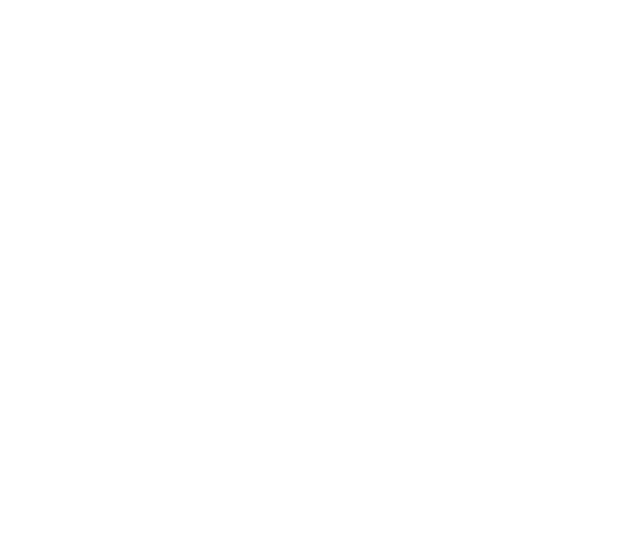
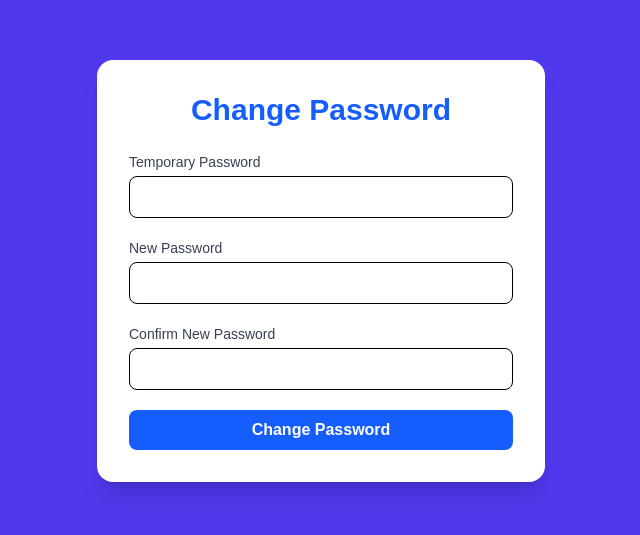
Before and after one commit to randiranirman/Learning-Management-System, a React (Vite) app in the folder frontend/: page /firstLogin in a window 1280 px wide. Before the commit this address had no page. Shown: the part 129-664 px from the top of the page, without its empty margins (319-959 px from the left). Built offline with nearby package versions, Linux system fonts and the light colour scheme.

Commit message:
fixed the first login

```diff
--- a/frontend/src/App.jsx
+++ b/frontend/src/App.jsx
@@ -17,11 +17,15 @@
 import TeacherAssignments from "./roles/teacher/TeacherPages/Assignments";
 import TeacherSettings from "./roles/teacher/TeacherPages/Settings";
 import EditProfile from "./roles/admin/AdminPages/EditProfile";
+import FirstLogin from "./pages/FirstLogin";
+import UnAuthorized from "./pages/UnAuthorized";
 
 const App = () => {
   return (
     <Routes>
       <Route path="/" element={<Login />} />
+      <Route path="/firstLogin" element={<FirstLogin />} />
+      <Route path="/unauthorized" element={<UnAuthorized />} />
 
       {/* Admin routes */}
       <Route path="/admin" element={<AdminLayout />}>
--- a/frontend/src/pages/FirstLogin.jsx
+++ b/frontend/src/pages/FirstLogin.jsx
@@ -1,32 +1,118 @@
-import React from 'react'
+import React, { useState, useEffect } from 'react';
+import { changeCredentials } from '../utils/authService';
 
 const FirstLogin = () => {
+  const [formDetails, setFormDetails] = useState({
+    tempPassword: '',
+    newPassword: '',
+    confirmPassword: '',
+  });
+
+  const [message, setMessage] = useState('');
+  const [loading, setLoading] = useState(false);
+  const [fadeIn, setFadeIn] = useState(false);
+
+  const username = localStorage.getItem("usernameFromToken");
+
+  useEffect(() => {
+    setTimeout(() => setFadeIn(true), 100);
+  }, []);
+
+  const handleChange = (e) => {
+    const { name, value } = e.target;
+    setFormDetails({ ...formDetails, [name]: value });
+  };
+
+  const handleSubmit = async (e) => {
+    e.preventDefault();
+
+    if (formDetails.newPassword !== formDetails.confirmPassword) {
+      setMessage('New passwords do not match.');
+      return;
+    }
+
+    setLoading(true);
+    setMessage('');
+
+    try {
+      const data = await changeCredentials(username, formDetails);
+      setMessage(data); // success message from backend
+    } catch (err) {
+      setMessage(err);
+    } finally {
+      setLoading(false);
+    }
+  };
+
   return (
+    <div className="flex items-center justify-center min-h-screen bg-primary px-4">
+      <div
+        className={`w-full max-w-md p-8 rounded-2xl shadow-xl bg-white transform transition-opacity duration-700 ease-in-out ${
+          fadeIn ? 'opacity-100 translate-y-0' : 'opacity-0 translate-y-4'
+        }`}
+      >
+        <h1 className="text-3xl font-bold text-center text-blue-600 mb-6">
+          Change Password
+        </h1>
 
-    <>
-            <div>
-                    <h1 className='font-semibold text-2xl'>Change Password</h1>
-                    <label>Temporary Password
-                        <input placeholder='Enter the temporary password' className='rounded-lg' type="text" />
+        <form onSubmit={handleSubmit} className="space-y-5">
+          <div>
+            <label className="block text-sm font-medium text-gray-700 mb-1">
+              Temporary Password
+            </label>
+            <input
+              type="password"
+              name="tempPassword"
+              value={formDetails.tempPassword}
+              onChange={handleChange}
+              className="w-full border rounded-lg px-4 py-2 focus:outline-none focus:ring-2 focus:ring-blue-500"
+              required
+            />
+          </div>
 
+          <div>
+            <label className="block text-sm font-medium text-gray-700 mb-1">
+              New Password
+            </label>
+            <input
+              type="password"
+              name="newPassword"
+              value={formDetails.newPassword}
+              onChange={handleChange}
+              className="w-full border rounded-lg px-4 py-2 focus:outline-none focus:ring-2 focus:ring-blue-500"
+              required
+            />
+          </div>
 
-                    </label>
-                    <label>New  Password
-                        <input placeholder='Enter the new password' className='rounded-lg' type="text" />
+          <div>
+            <label className="block text-sm font-medium text-gray-700 mb-1">
+              Confirm New Password
+            </label>
+            <input
+              type="password"
+              name="confirmPassword"
+              value={formDetails.confirmPassword}
+              onChange={handleChange}
+              className="w-full border rounded-lg px-4 py-2 focus:outline-none focus:ring-2 focus:ring-blue-500"
+              required
+            />
+          </div>
 
+          <button
+            type="submit"
+            disabled={loading}
+            className="w-full bg-blue-600 hover:bg-blue-700 text-white font-semibold py-2 px-4 rounded-lg transition duration-300"
+          >
+            {loading ? 'Updating...' : 'Change Password'}
+          </button>
+        </form>
 
+        {message && (
+          <p className="text-center mt-4 text-sm text-red-600">{message}</p>
+        )}
+      </div>
+    </div>
+  );
+};
 
-                    </label>
-                    <label>Confirm Password
-                        <input placeholder='Confirm Password' className='rounded-lg' type="text" />
-
-
-
-                    </label>
-
-            </div>
-    </>
-  )
-}
-
-export default FirstLogin
+export default FirstLogin;
--- a/frontend/src/pages/Login.jsx
+++ b/frontend/src/pages/Login.jsx
@@ -28,6 +28,13 @@
       const role = loginResponse;
 
       setUserRole(role);
+      const isFirstLogin = localStorage.getItem("isFirstLogin");
+      if( isFirstLogin === "true"){
+        navigate("/firstLogin");
+        return;
+
+      }
+
       if( role =="admin"){
         navigate("/admin");
       }else if ( role =="teacher"){
@@ -35,6 +42,7 @@
       } else if ( role =="student"){
         navigate("/student");
       } else {
+        navigate("/unauthorized")
           setError("Unauthorized ")
 
       }
--- a/frontend/src/utils/authService.js
+++ b/frontend/src/utils/authService.js
@@ -15,6 +15,11 @@
       const {accessToken,refreshToken}= response.data;
       const role = getRoleFromToken(accessToken);
       const id =  getIdFromToken(accessToken);
+      const usernameFromToken = getUserNameFromToken(accessToken);
+      const isFirstLogin = getIsFirstLoginFromToken(accessToken);
+      localStorage.setItem("isFirstLogin", isFirstLogin)
+;
+      localStorage.setItem("usernameFromToken", usernameFromToken);
       localStorage.setItem("UserId",id);
       console.log("Role", role);
       return role ;
@@ -117,3 +122,39 @@
 
 
   }
+  //function for decoding the loginAttempt from the token
+  export const getIsFirstLoginFromToken = (token) => {
+    try {
+      const decodedToken = jwtDecode(token);
+      const isFirstLogin = decodedToken["isFirstLogin"];
+      return isFirstLogin === 'True' || isFirstLogin === true;
+    } catch (error) {
+      console.log("Error decoding token: ", error);
+      return false;
+    }
+  };
+  // function for decoding  the username from the token
+  export const getUserNameFromToken = ( token) => {
+    try{
+      const decodedToken = jwtDecode(token);
+      const username = decodedToken["http://schemas.xmlsoap.org/ws/2005/05/identity/claims/name"];
+      return username;
+    }catch(error){
+      console.log("error decoding token ", error);
+    }
+  }
+
+  // function for changing the password
+  export const changeCredentials = async (username, formDetails ) => {
+
+    try{
+      const response = await axios.post(`${API_URL}/update-credentials/${username}`,
+        formDetails
+      );
+      return response.data;
+
+    }catch( error){
+      throw error.response?.data || "something went wrong";
+    }
+
+  }
```
